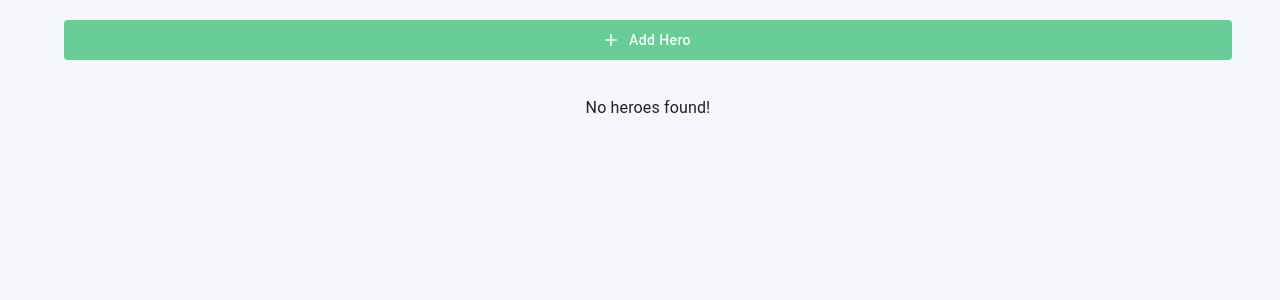
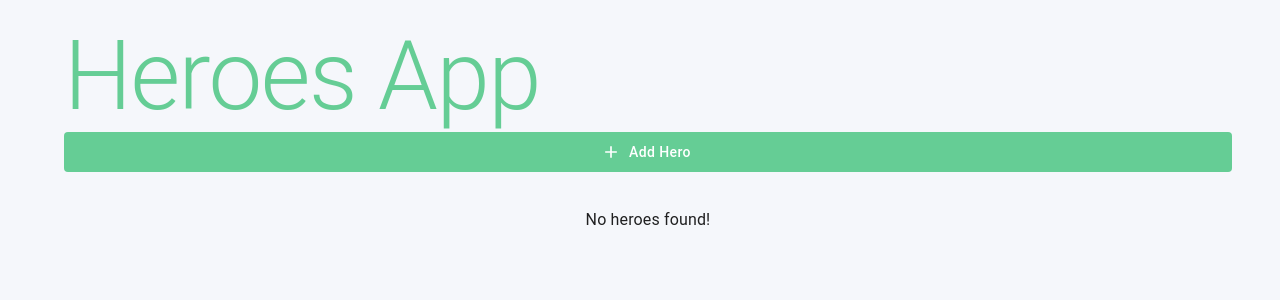
Before and after one commit to psioukas/HeroesAndVillains, a React (Create React App) app: page / in a window 1280 px wide. Shown: the top 300 px of the page. Built offline with nearby package versions, Linux system fonts and the light colour scheme.

Commit message:
add app name

```diff
--- a/src/App.tsx
+++ b/src/App.tsx
@@ -1,6 +1,6 @@
 import AddIcon from '@mui/icons-material/Add';
 import CloseIcon from '@mui/icons-material/Close';
-import {Alert, AlertColor, Box, BoxProps, IconButton, Snackbar, useMediaQuery,} from '@mui/material';
+import {Alert, AlertColor, Box, BoxProps, IconButton, Snackbar, Typography, useMediaQuery,} from '@mui/material';
 import {styled, Theme} from '@mui/material/styles';
 import {observer} from 'mobx-react-lite';
 import {useEffect, useState} from 'react';
@@ -39,6 +39,9 @@ const App = () => {
     }, []);
 
     return (<StyledApp>
+        <Typography variant={'h1'} color={'#65cd95'}>
+            Heroes App
+        </Typography>
         {!showErrorPage ? (<>
                     <Snackbar
                         open={Store.notification.isVisible}
```
